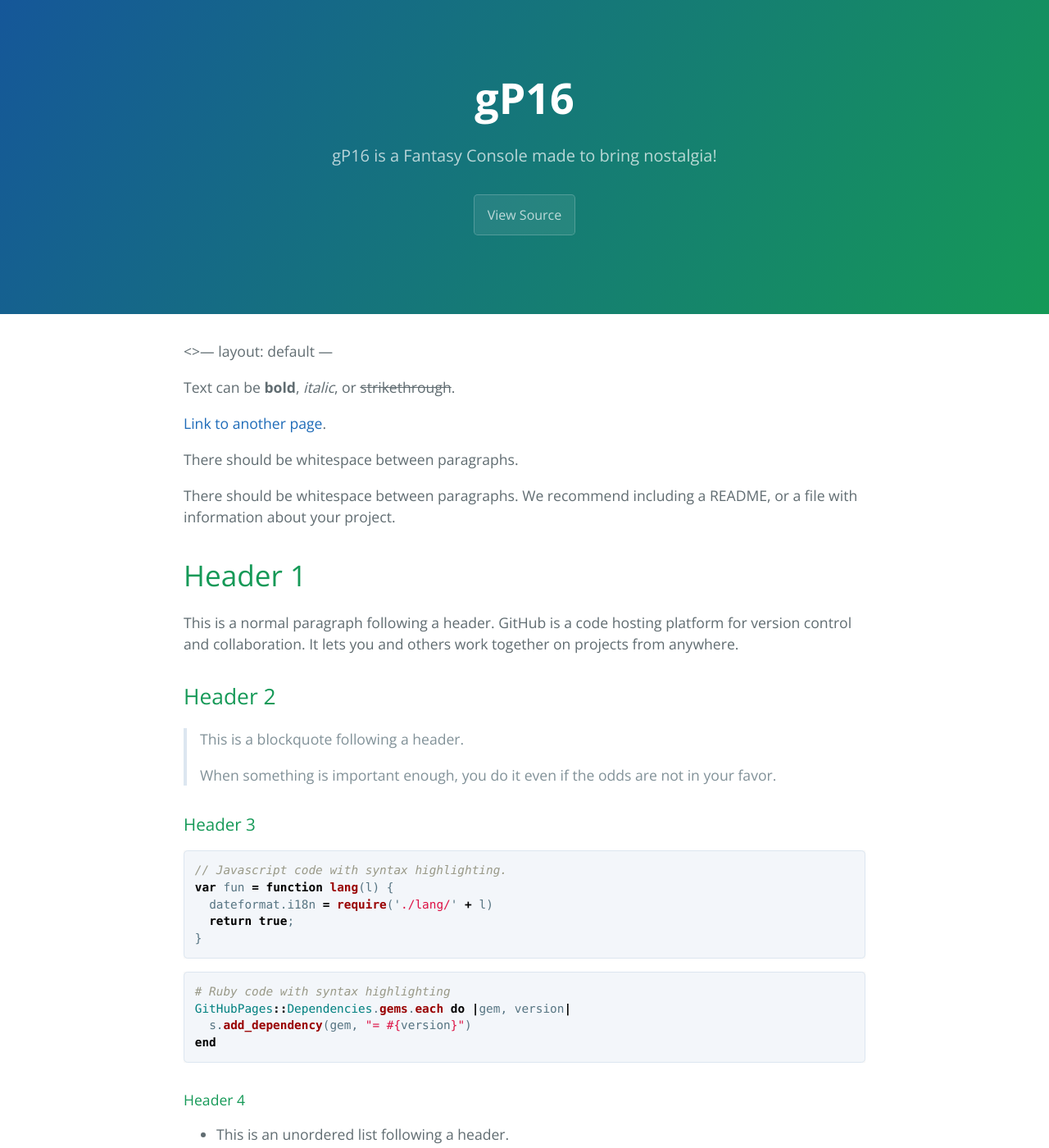
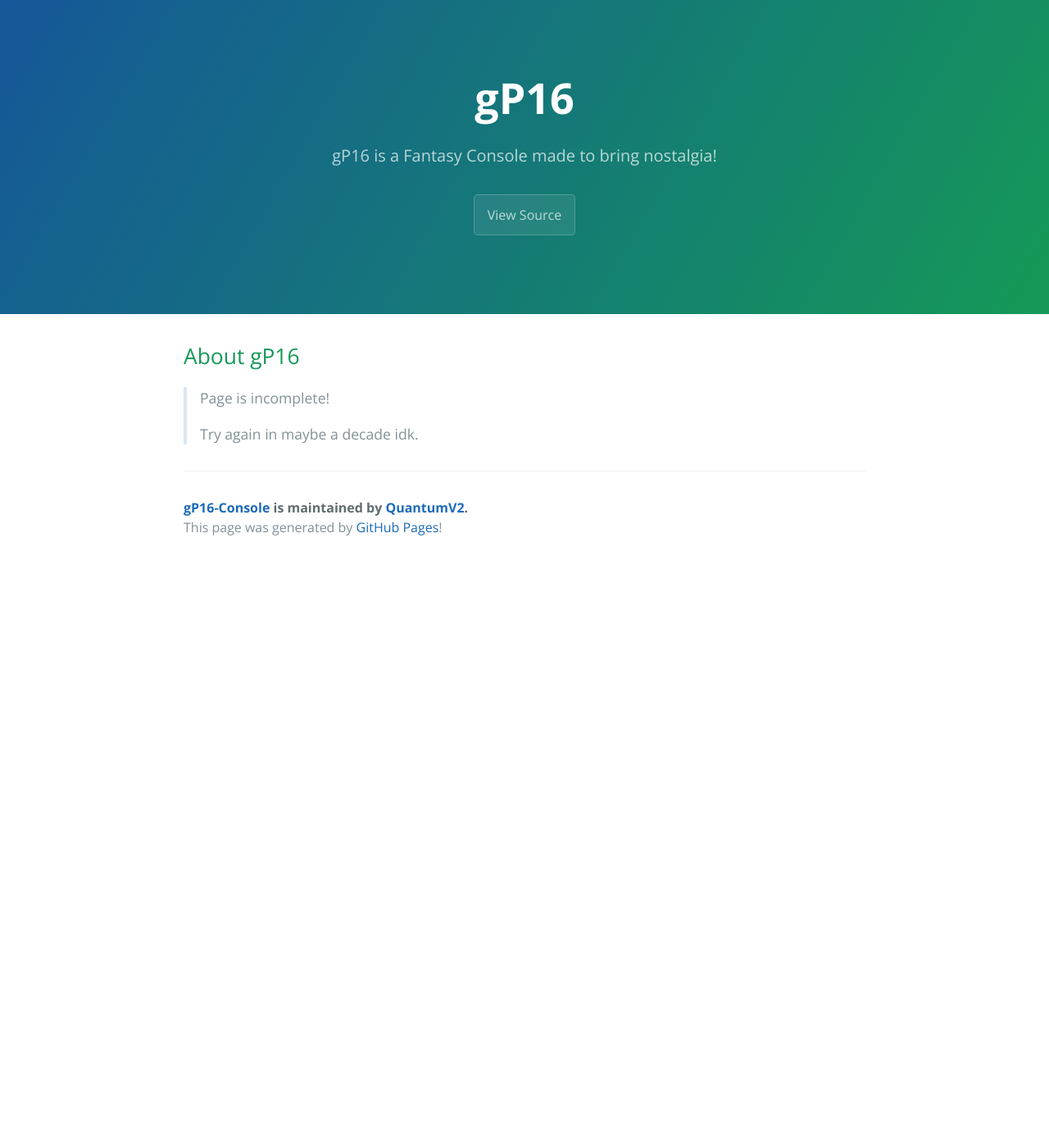
Before and after one commit to QuantumV2/gP16-Console, a Jekyll site: the page built from index.md, in a window 1280 px wide and 1400 px high. Shown: the whole window at 82% size. Built offline with Jekyll 4.4.1, drawn with Linux system fonts in a browser that asks for light colours; our own code applies the rules of GitHub Pages for plain Markdown files; some of the changed text lies outside the part shown.

Commit message:
Update index.md

````diff
--- a/index.md
+++ b/index.md
@@ -1,123 +1,5 @@
-<>---
-layout: default
----
+## About gP16
 
-Text can be **bold**, _italic_, or ~~strikethrough~~.
-
-[Link to another page](./another-page.html).
-
-There should be whitespace between paragraphs.
-
-There should be whitespace between paragraphs. We recommend including a README, or a file with information about your project.
-
-# Header 1
-
-This is a normal paragraph following a header. GitHub is a code hosting platform for version control and collaboration. It lets you and others work together on projects from anywhere.
-
-## Header 2
-
-> This is a blockquote following a header.
+> Page is incomplete!
 >
-> When something is important enough, you do it even if the odds are not in your favor.
-
-### Header 3
-
-```js
-// Javascript code with syntax highlighting.
-var fun = function lang(l) {
-  dateformat.i18n = require('./lang/' + l)
-  return true;
-}
-```
-
-```ruby
-# Ruby code with syntax highlighting
-GitHubPages::Dependencies.gems.each do |gem, version|
-  s.add_dependency(gem, "= #{version}")
-end
-```
-
-#### Header 4
-
-*   This is an unordered list following a header.
-*   This is an unordered list following a header.
-*   This is an unordered list following a header.
-
-##### Header 5
-
-1.  This is an ordered list following a header.
-2.  This is an ordered list following a header.
-3.  This is an ordered list following a header.
-
-###### Header 6
-
-| head1        | head two          | three |
-|:-------------|:------------------|:------|
-| ok           | good swedish fish | nice  |
-| out of stock | good and plenty   | nice  |
-| ok           | good `oreos`      | hmm   |
-| ok           | good `zoute` drop | yumm  |
-
-### There's a horizontal rule below this.
-
-* * *
-
-### Here is an unordered list:
-
-*   Item foo
-*   Item bar
-*   Item baz
-*   Item zip
-
-### And an ordered list:
-
-1.  Item one
-1.  Item two
-1.  Item three
-1.  Item four
-
-### And a nested list:
-
-- level 1 item
-  - level 2 item
-  - level 2 item
-    - level 3 item
-    - level 3 item
-- level 1 item
-  - level 2 item
-  - level 2 item
-  - level 2 item
-- level 1 item
-  - level 2 item
-  - level 2 item
-- level 1 item
-
-### Small image
-
-![Octocat](https://github.githubassets.com/images/icons/emoji/octocat.png)
-
-### Large image
-
-![Branching](https://guides.github.com/activities/hello-world/branching.png)
-
-
-### Definition lists can be used with HTML syntax.
-
-<dl>
-<dt>Name</dt>
-<dd>Godzilla</dd>
-<dt>Born</dt>
-<dd>1952</dd>
-<dt>Birthplace</dt>
-<dd>Japan</dd>
-<dt>Color</dt>
-<dd>Green</dd>
-</dl>
-
-```
-Long, single-line code blocks should not wrap. They should horizontally scroll if they are too long. This line should be long enough to demonstrate this.
-```
-
-```
-The final element.
-```
+> Try again in maybe a decade idk.
````
